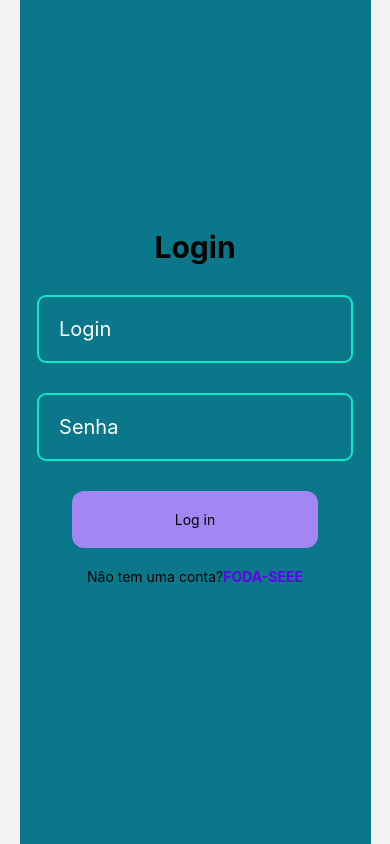
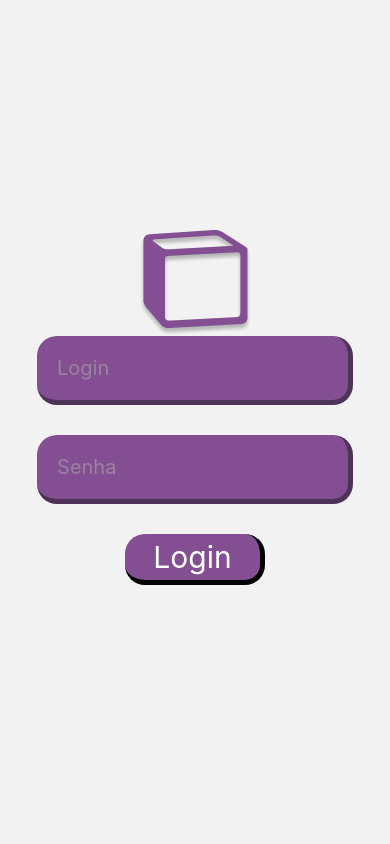
Before and after one commit to douglasmpereira/TrabalhoFinalReactNative, a React Native app: screen /Login in a window 390 px wide. Built offline with nearby package versions, Linux system fonts and the light colour scheme.

Commit message:
loginEstilizado

```diff
--- a/src/screens/Login/login.js
+++ b/src/screens/Login/login.js
@@ -5,8 +5,9 @@ import styles, { KeyBoardView,
     TextInput,
     Button
 } from "./styles";
+import { Text, TouchableOpacity ,Image} from "react-native";
+import logo from '../../../assets/Logo.png'
 
-import { Text, TouchableOpacity } from "react-native";
 
 
 
@@ -30,38 +31,29 @@ function Login({navigation})  {
 
     };
 
+    return (
+        <KeyBoardView >
 
+            {/* <Header/> */}
+            <Container >
+            <Image source={logo}/>
+                <TextInput
 
-    return (
-        <KeyBoardView>
-            {/* <Header/> */}
-            <Container>
-                <Title>Login</Title>
-                <TextInput
-                    placeholderTextColor="#fff"
+                    placeholderTextColor="rgba(168, 165, 165, 0.62)"
                     placeholder="Login"
                     onChangeText={text=>setUsuario(text)}
-                />
+                    />
 
                 <TextInput
 
-                    placeholderTextColor="#fff"
+                    placeholderTextColor="rgba(168, 165, 165, 0.62)"
                     placeholder="Senha"
                     onChangeText={text=>setSenha(text)}
                     secureTextEntry
-                />
-                <Button  onPress={() => logar()} >
-                    <Text>Log in</Text>
+                    />
+                <Button onPress={() => logar()} >
+                    <Text style={styles.btn}>Login</Text>
                 </Button>
-                <TouchableOpacity onPress={() => cadastro()}>
-                    <Text>
-                        Não tem uma conta?{""}
-                        <Text style={styles.createAccountText}>
-                            FODA-SEEE
-                        </Text>
-                    </Text>
-                </TouchableOpacity>
-
 
             </Container>
         </KeyBoardView>
--- a/src/screens/Login/styles.jsx
+++ b/src/screens/Login/styles.jsx
@@ -17,40 +17,40 @@ export const Title = styled.Text`
 `
 
 export const TextInput = styled.TextInput`
-    border: 2px solid #12E6C8;
+    background: #844E93;
+    borderColor: rgba(1, 10, 1, 0.40);
+    borderBottomWidth:5;
+    borderRightWidth:5;
     margin-bottom: 30px;
     padding: 20px;
     color: #fff;
     font-size: 20px;
-    border-radius: 9px;
+    border-radius: 20px;
     width: 90%;
+    outline: none;
 `
 
 
 
 export const Button = styled.TouchableOpacity`
-    background-color: #A287F4;
-    border-radius: 12px;
-    width: 70%;
-    padding: 20px;
+    background-color:#844E93;
+    border-radius: 20px;
+    borderColor: 'rgba(1, 10, 1, 0.40)',
+    borderBottomWidth:5;
+    borderRightWidth:5;
+    width: 40%;
+    padding: 5px;
     align-items: center;
-    color: #fff;
-    margin-bottom: 20px;
+    color: red;
+
     `
 
-//     export const TextSubmit = styled.Text`
-//         color: #fff;
-//         font-size: 20px;
-//         font-weight: bold;
-
-// `
 
 export const Container = styled.View`
     flex: 1;
     align-items: center;
     justify-content: center;
     padding-bottom: 30px;
-    background-color: rgb(11, 119, 138);
     width: 90%;
 
 `
@@ -64,18 +64,24 @@ const styles = StyleSheet.create({
 
 
     },
+    btn:{
+        color: 'white',
+        fontSize: 30,
+    },
+
     card: {
         justifyContent: 'flex-start',
         fontSize: 25,
-        borderColor: "#000",
+        borderColor: "red",
         borderWidth: 2,
         borderStyle: "solid",
         borderRadius: 25,
     },
     createAccountText: {
         fontWeight: "bold",
-        color: "#6200ee",
-    }
+        color: 'red',
+    },
+
 
 })
 
```
Also changed, not shown: assets/Logo.png (added).
